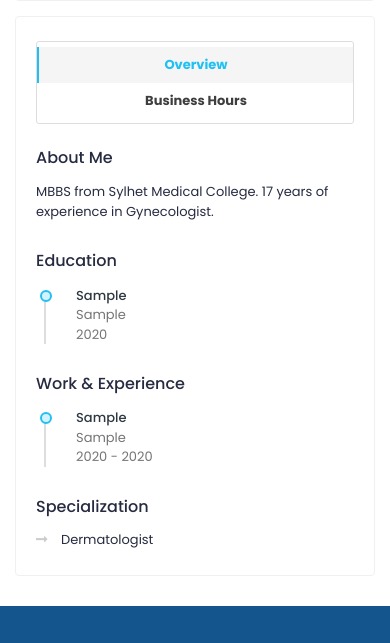
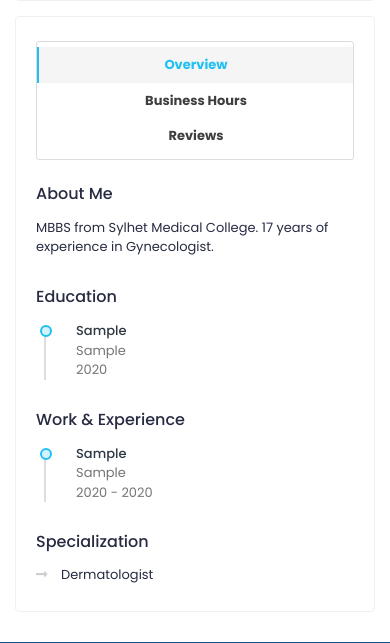
Before and after one commit to manjurulhoque/doccure, a Django app: page /doctors/doctor1/profile/ in a window 390 px wide. Shown: the part 624-1267 px from the top of the page. Run offline with Django 3.2, Linux system fonts and the light colour scheme; data comes from the database, SQL or seed files in the repository; tables that the repository leaves empty hold one stand-in row (values such as "Sample post"); some libraries are stand-ins or nearby versions.

Commit message:
Show reivew on doctor profile

```diff
--- a/accounts/models.py
+++ b/accounts/models.py
@@ -3,6 +3,7 @@ from django.conf import settings
 from django.contrib.auth.models import AbstractUser
 from django.db import models
 from django.urls import reverse
+from django.db.models import Avg
 
 from accounts.managers import CustomUserManager
 from utils.file_utils import (
@@ -64,6 +65,21 @@ class User(AbstractUser):
         # Implement your rating logic here
         return 4  # Default value
 
+    @property
+    def average_rating(self):
+        return self.reviews_received.aggregate(Avg('rating'))['rating__avg'] or 0
+
+    @property
+    def rating_count(self):
+        return self.reviews_received.count()
+
+    @property
+    def rating_distribution(self):
+        distribution = {i: 0 for i in range(1, 6)}
+        for rating in self.reviews_received.values_list('rating', flat=True):
+            distribution[rating] += 1
+        return distribution
+
 
 class Profile(models.Model):
     """
--- a/doctors/views.py
+++ b/doctors/views.py
@@ -222,6 +222,9 @@ class DoctorProfileView(DetailView):
             {
                 "current_day": current_day,
                 "business_hours": business_hours,
+                "reviews": doctor.reviews_received.select_related(
+                    "patient", "patient__profile"
+                ).order_by("-created_at"),
             }
         )
 
--- a/templates/doctors/profile.html
+++ b/templates/doctors/profile.html
@@ -96,6 +96,9 @@
                             </li>
                             <li class="nav-item">
                                 <a class="nav-link" href="#doc_business_hours" data-toggle="tab">Business Hours</a>
+                            </li>
+                            <li class="nav-item">
+                                <a class="nav-link" href="#doc_reviews" data-toggle="tab">Reviews</a>
                             </li>
                         </ul>
                     </nav>
@@ -217,6 +220,61 @@
                         </div>
                         <!-- /Business Hours Content -->
 
+                        <!-- Reviews Content -->
+                        <div role="tabpanel" id="doc_reviews" class="tab-pane fade">
+                            <div class="row">
+                                <div class="col-md-12 col-lg-12">
+                                    <!-- Reviews Widget -->
+                                    <div class="widget reviews-widget">
+                                        <h4 class="widget-title">Reviews</h4>
+                                        <div class="widget-content">
+                                            <div class="card">
+                                                <div class="card-body">
+                                                    <h4 class="card-title d-flex justify-content-between">
+                                                        <span>Reviews</span>
+                                                        <span class="average-rating">
+                                                            <i class="fas fa-star {% if doctor.average_rating >= 1 %}filled{% endif %}"></i>
+                                                            <i class="fas fa-star {% if doctor.average_rating >= 2 %}filled{% endif %}"></i>
+                                                            <i class="fas fa-star {% if doctor.average_rating >= 3 %}filled{% endif %}"></i>
+                                                            <i class="fas fa-star {% if doctor.average_rating >= 4 %}filled{% endif %}"></i>
+                                                            <i class="fas fa-star {% if doctor.average_rating >= 5 %}filled{% endif %}"></i>
+                                                            <span>({{ doctor.reviews_received.count }} Reviews)</span>
+                                                        </span>
+                                                    </h4>
+
+                                                    {% for review in doctor.reviews_received.all %}
+                                                        <div class="review-list">
+                                                            <div class="review-item">
+                                                                <div class="review-header d-flex justify-content-between">
+                                                                    <div class="reviewer-info">
+                                                                        <div class="reviewer-img">
+                                                                            <img src="{{ review.patient.profile.image }}" class="avatar-sm rounded-circle" alt="Patient">
+                                                                        </div>
+                                                                        <h5>{{ review.patient.get_full_name }}</h5>
+                                                                        <small class="review-date">{{ review.created_at|date }}</small>
+                                                                    </div>
+                                                                    <div class="review-rating">
+                                                                        {% for i in "12345"|make_list %}
+                                                                            <i class="fas fa-star {% if forloop.counter <= review.rating %}text-yellow{% endif %}"></i>
+                                                                        {% endfor %}
+                                                                    </div>
+                                                                </div>
+                                                                <p class="review-text mt-2">{{ review.review }}</p>
+                                                            </div>
+                                                        </div>
+                                                    {% empty %}
+                                                        <p class="text-muted">No reviews yet.</p>
+                                                    {% endfor %}
+                                                </div>
+                                            </div>
+                                        </div>
+                                    </div>
+                                    <!-- /Reviews Widget -->
+                                </div>
+                            </div>
+                        </div>
+                        <!-- /Reviews Content -->
+
                     </div>
                     <!-- /Tab Content -->
                 </div>
```
Lines whose indentation alone changed are shown as unchanged.
